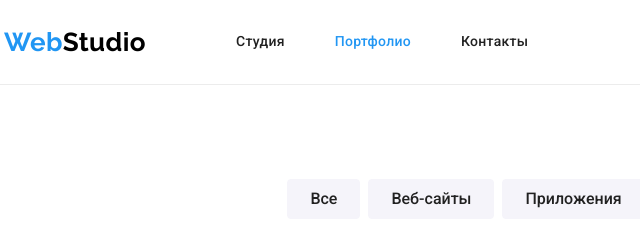
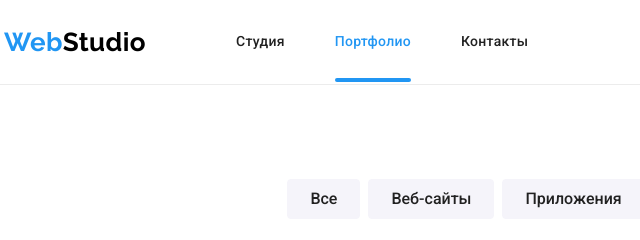
Before and after one commit to AnikaBaykus/goit-markup-hw-05, a plain HTML site: page portfolio.html in a window 1280 px wide. Shown: the top 240 px of the page, 51-691 px from the left. Drawn offline with nearby package versions, Linux system fonts and the light colour scheme.

Commit message:
Добавляет подчёркивание текущей ссылки

```diff
--- a/css/styles.css
+++ b/css/styles.css
@@ -99,6 +99,8 @@ p {
 
   color: var(--main-text-color);
   transition: color 250ms cubic-bezier(0.4, 0, 0.2, 1);
+
+  position: relative;
 }
 
 .site-nav .link.current {
@@ -108,6 +110,23 @@ p {
 .site-nav .link:hover,
 .site-nav .link:focus {
   color: var(--accent-text-color);
+}
+
+.site-nav .link::after {
+  content: '';
+  display: block;
+  width: 100%;
+  height: 4px;
+  background-color: var(--accent-text-color);
+  border-radius: 2px;
+  position: absolute;
+  left: 0;
+  bottom: 0;
+  opacity: 0;
+}
+
+.site-nav .link.current::after {
+  opacity: 1;
 }
 
 /* ---Контакты--- */
```
